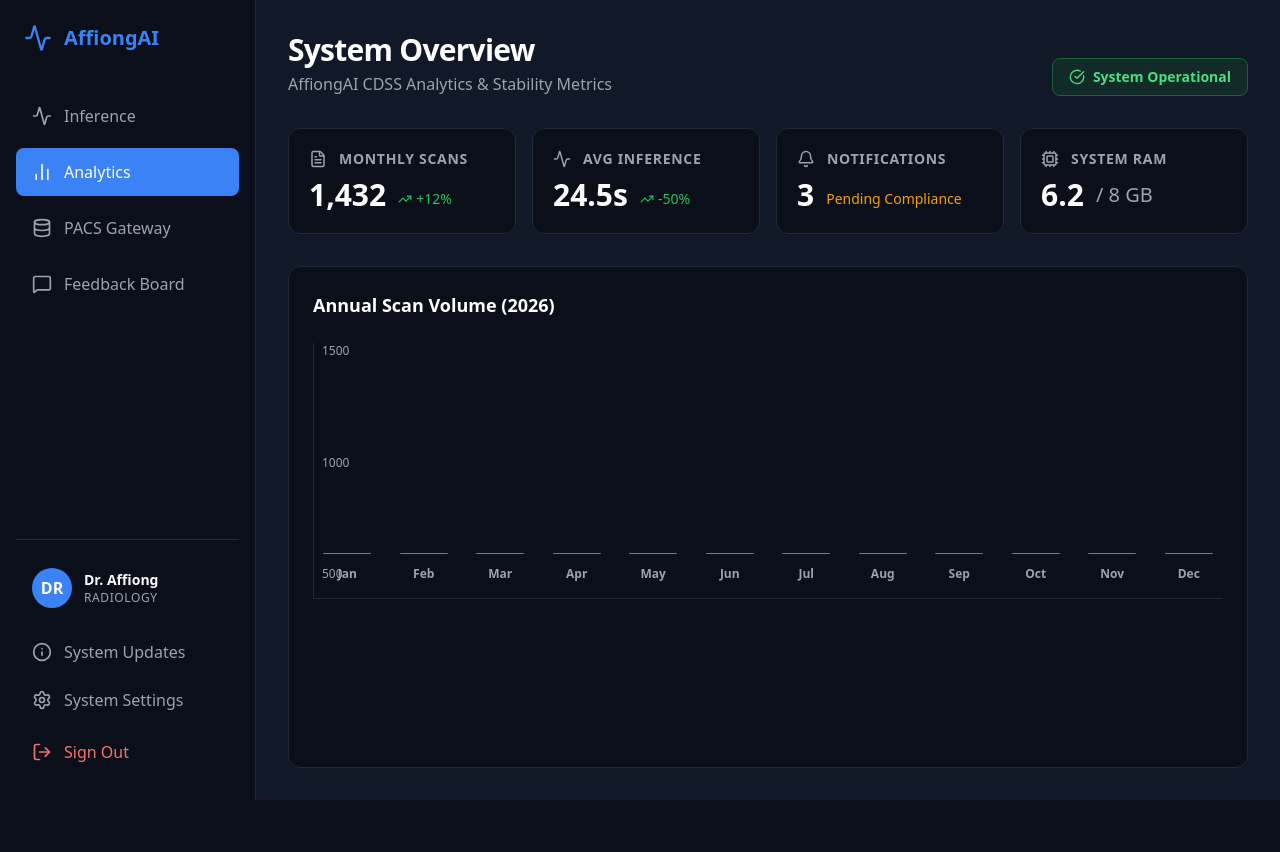
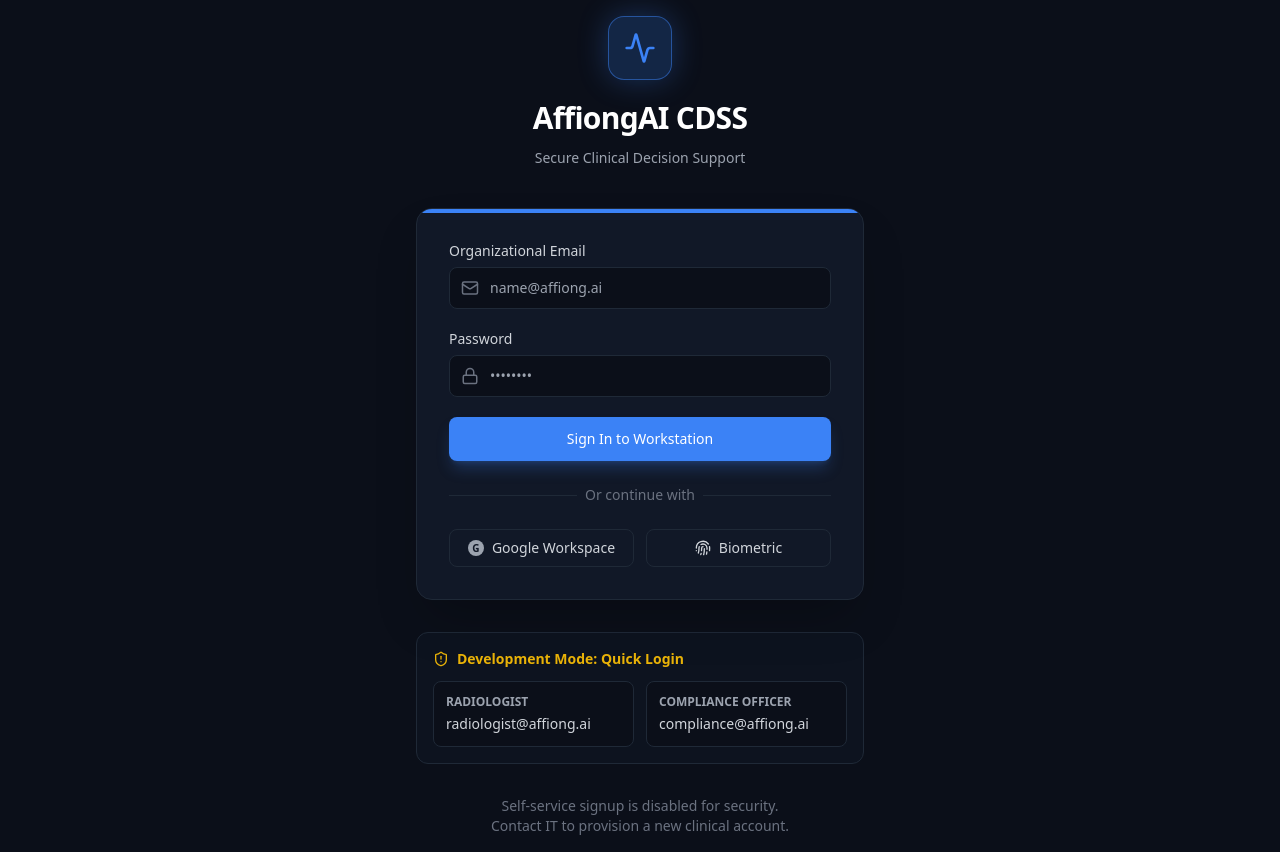
Before and after one commit to devunomieta/AAICDSS, a React (Vite) app in the folder frontend/: page / in a window 1280 px wide. Before the commit the page ends 800 px from the top, so only its background shows below. Built offline with nearby package versions, Linux system fonts and the light colour scheme.

Commit message:
feat: implement authentication flow with login page and protected app routes

```diff
--- a/frontend/src/App.tsx
+++ b/frontend/src/App.tsx
@@ -1,12 +1,19 @@
-import { BrowserRouter, Routes, Route, Link, useLocation } from 'react-router-dom';
+import React, { useState } from 'react';
+import { BrowserRouter, Routes, Route, Link, useLocation, Navigate } from 'react-router-dom';
 import { Activity, BarChart2, Database, MessageSquare, Settings, Bell, LogOut, Info } from 'lucide-react';
 import DiagnosticWorkstation from './pages/DiagnosticWorkstation';
 import Dashboard from './pages/Dashboard';
 import Feedback from './pages/Feedback';
 import SettingsPage from './pages/Settings';
 import Updates from './pages/Updates';
+import Login from './pages/Login';
 
-function Sidebar() {
+interface SidebarProps {
+  onLogout: () => void;
+  userRole: 'radiologist' | 'compliance' | null;
+}
+
+function Sidebar({ onLogout, userRole }: SidebarProps) {
   const location = useLocation();
   const isActive = (path: string) => location.pathname === path || (path === '/dashboard' && location.pathname === '/');
 
@@ -55,7 +62,10 @@
           <Settings size={20} />
           <span className="font-medium">System Settings</span>
         </Link>
-        <button className="flex items-center gap-3 px-4 py-3 text-red-400 hover:bg-red-400/10 rounded-lg transition-colors w-full text-left mt-1">
+        <button
+          onClick={onLogout}
+          className="flex items-center gap-3 px-4 py-3 text-red-400 hover:bg-red-400/10 rounded-lg transition-colors w-full text-left mt-1"
+        >
           <LogOut size={20} />
           <span className="font-medium">Sign Out</span>
         </button>
@@ -65,10 +75,27 @@
 }
 
 function App() {
+  const [isAuthenticated, setIsAuthenticated] = useState(false);
+  const [userRole, setUserRole] = useState<'radiologist' | 'compliance' | null>(null);
+
+  const handleLogin = (role: 'radiologist' | 'compliance') => {
+    setUserRole(role);
+    setIsAuthenticated(true);
+  };
+
+  const handleLogout = () => {
+    setIsAuthenticated(false);
+    setUserRole(null);
+  };
+
+  if (!isAuthenticated) {
+    return <Login onLogin={handleLogin} />;
+  }
+
   return (
     <BrowserRouter>
       <div className="flex bg-surface min-h-screen">
-        <Sidebar />
+        <Sidebar onLogout={handleLogout} userRole={userRole} />
         <main className="ml-64 flex-1 p-8 h-screen overflow-y-auto">
           <Routes>
             <Route path="/" element={<Dashboard />} />
@@ -77,6 +104,7 @@
             <Route path="/feedback" element={<Feedback />} />
             <Route path="/settings" element={<SettingsPage />} />
             <Route path="/updates" element={<Updates />} />
+            <Route path="*" element={<Navigate to="/" />} />
           </Routes>
         </main>
       </div>
--- /dev/null
+++ b/frontend/src/pages/Login.tsx
@@ -0,0 +1,143 @@
+import React, { useState } from 'react';
+import { Activity, Fingerprint, Mail, Lock, ShieldAlert } from 'lucide-react';
+import { useNavigate } from 'react-router-dom';
+
+interface LoginProps {
+  onLogin: (userType: 'radiologist' | 'compliance') => void;
+}
+
+export default function Login({ onLogin }: LoginProps) {
+  const [email, setEmail] = useState('');
+  const [password, setPassword] = useState('');
+
+  const autofill = (type: 'radiologist' | 'compliance') => {
+    if (type === 'radiologist') {
+      setEmail('radiologist@affiong.ai');
+      setPassword('radio123');
+    } else {
+      setEmail('compliance@affiong.ai');
+      setPassword('secure123');
+    }
+  };
+
+  const handleLogin = (e: React.FormEvent) => {
+    e.preventDefault();
+    if (email === 'compliance@affiong.ai') {
+      onLogin('compliance');
+    } else {
+      onLogin('radiologist');
+    }
+  };
+
+  const showFutureWarning = () => {
+    alert("Future Update: SSO and Biometric access will be integrated in v3.0");
+  };
+
+  return (
+    <div className="min-h-screen bg-background flex flex-col items-center justify-center p-4">
+      <div className="w-full max-w-md">
+
+        {/* Logo Section */}
+        <div className="flex flex-col items-center gap-3 mb-10">
+          <div className="w-16 h-16 bg-primary/20 rounded-2xl flex items-center justify-center border border-primary/50 shadow-[0_0_30px_rgba(59,130,246,0.3)]">
+            <Activity size={32} className="text-primary" />
+          </div>
+          <h1 className="text-3xl font-bold text-white tracking-tight mt-2">AffiongAI CDSS</h1>
+          <p className="text-textMuted text-sm">Secure Clinical Decision Support</p>
+        </div>
+
+        {/* Login Box */}
+        <div className="bg-surface border border-border rounded-2xl p-8 shadow-2xl relative overflow-hidden">
+          {/* Decorative gradient */}
+          <div className="absolute top-0 left-0 w-full h-1 bg-gradient-to-r from-blue-500 via-primary to-blue-500"></div>
+
+          <form onSubmit={handleLogin} className="space-y-5">
+            <div>
+              <label className="block text-sm font-medium text-gray-300 mb-1.5">Organizational Email</label>
+              <div className="relative">
+                <div className="absolute inset-y-0 left-0 pl-3 flex items-center pointer-events-none">
+                  <Mail size={18} className="text-gray-500" />
+                </div>
+                <input
+                  type="email"
+                  value={email}
+                  onChange={(e) => setEmail(e.target.value)}
+                  className="bg-background border border-border text-white text-sm rounded-lg focus:ring-primary focus:border-primary block w-full pl-10 p-2.5"
+                  placeholder="name@affiong.ai"
+                  required
+                />
+              </div>
+            </div>
+
+            <div>
+              <label className="block text-sm font-medium text-gray-300 mb-1.5">Password</label>
+              <div className="relative">
+                <div className="absolute inset-y-0 left-0 pl-3 flex items-center pointer-events-none">
+                  <Lock size={18} className="text-gray-500" />
+                </div>
+                <input
+                  type="password"
+                  value={password}
+                  onChange={(e) => setPassword(e.target.value)}
+                  className="bg-background border border-border text-white text-sm rounded-lg focus:ring-primary focus:border-primary block w-full pl-10 p-2.5"
+                  placeholder="••••••••"
+                  required
+                />
+              </div>
+            </div>
+
+            <button type="submit" className="w-full text-white bg-primary hover:bg-primaryHover font-medium rounded-lg text-sm px-5 py-3 text-center transition-colors shadow-lg shadow-primary/25 mt-2">
+              Sign In to Workstation
+            </button>
+          </form>
+
+          {/* Dummy SSO Buttons */}
+          <div className="mt-6">
+            <div className="relative">
+              <div className="absolute inset-0 flex items-center">
+                <div className="w-full border-t border-border"></div>
+              </div>
+              <div className="relative flex justify-center text-sm">
+                <span className="px-2 bg-surface text-gray-500">Or continue with</span>
+              </div>
+            </div>
+
+            <div className="grid grid-cols-2 gap-3 mt-6">
+              <button onClick={showFutureWarning} className="flex items-center justify-center gap-2 px-4 py-2 border border-border rounded-lg text-sm font-medium text-gray-300 hover:bg-background hover:text-white transition-colors group">
+                <div className="w-4 h-4 bg-gray-400 group-hover:bg-white rounded-full flex items-center justify-center text-[10px] text-surface font-bold">G</div>
+                Google Workspace
+              </button>
+              <button onClick={showFutureWarning} className="flex items-center justify-center gap-2 px-4 py-2 border border-border rounded-lg text-sm font-medium text-gray-300 hover:bg-background hover:text-white transition-colors">
+                <Fingerprint size={16} />
+                Biometric
+              </button>
+            </div>
+          </div>
+        </div>
+
+        {/* Dummy Accounts Block */}
+        <div className="mt-8 bg-surface/50 border border-border rounded-xl p-4">
+          <div className="flex items-center gap-2 text-yellow-500 text-sm font-bold mb-3">
+            <ShieldAlert size={16} />
+            <span>Development Mode: Quick Login</span>
+          </div>
+          <div className="grid grid-cols-2 gap-3">
+            <button onClick={() => autofill('radiologist')} className="text-left p-3 rounded-lg border border-border hover:bg-surface transition-colors bg-background">
+              <p className="text-xs text-textMuted uppercase font-bold mb-1">Radiologist</p>
+              <p className="text-sm text-gray-300">radiologist@affiong.ai</p>
+            </button>
+            <button onClick={() => autofill('compliance')} className="text-left p-3 rounded-lg border border-border hover:bg-surface transition-colors bg-background">
+              <p className="text-xs text-textMuted uppercase font-bold mb-1">Compliance Officer</p>
+              <p className="text-sm text-gray-300">compliance@affiong.ai</p>
+            </button>
+          </div>
+        </div>
+
+        {/* Disabled Signup Note */}
+        <p className="text-center text-sm text-gray-500 mt-8">
+          Self-service signup is disabled for security.<br />Contact IT to provision a new clinical account.
+        </p>
+      </div>
+    </div>
+  );
+}
```
Also changed, not shown: 1 other file (tests, documents, lock files or other folders).
